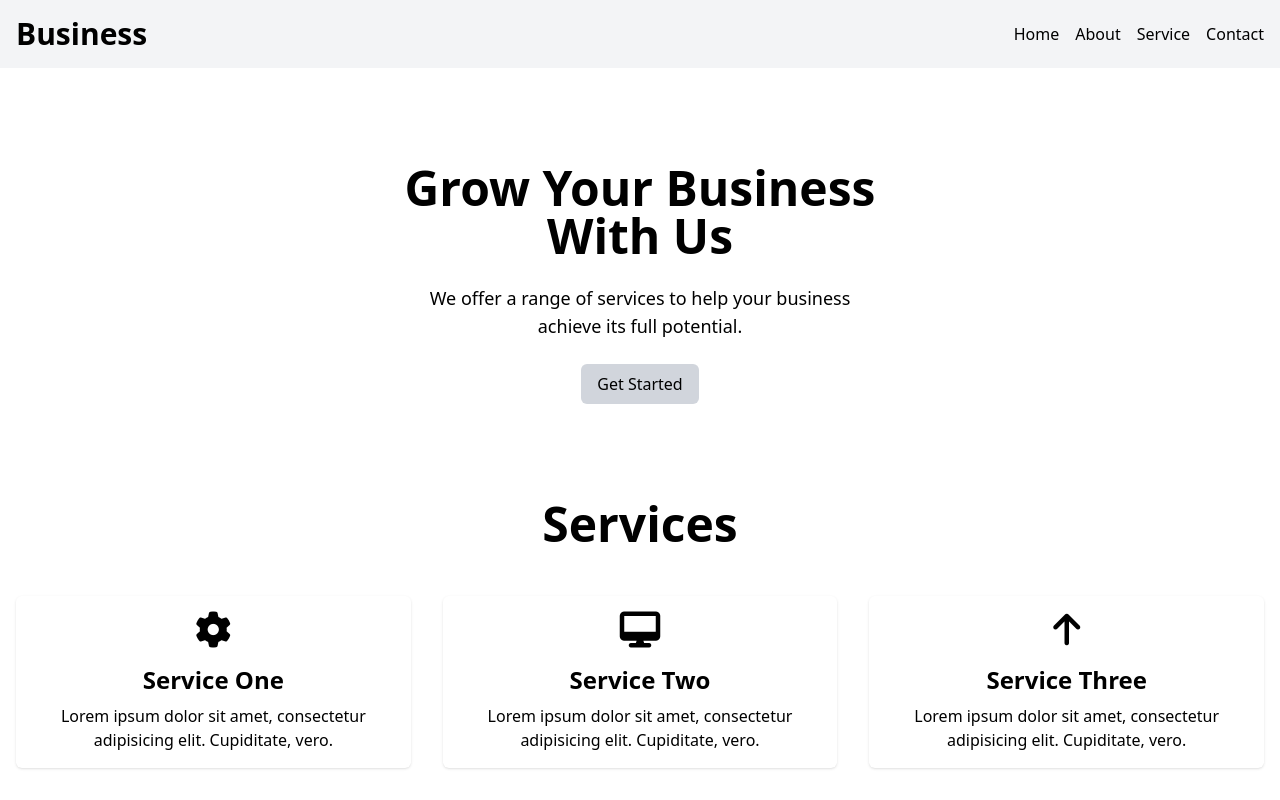
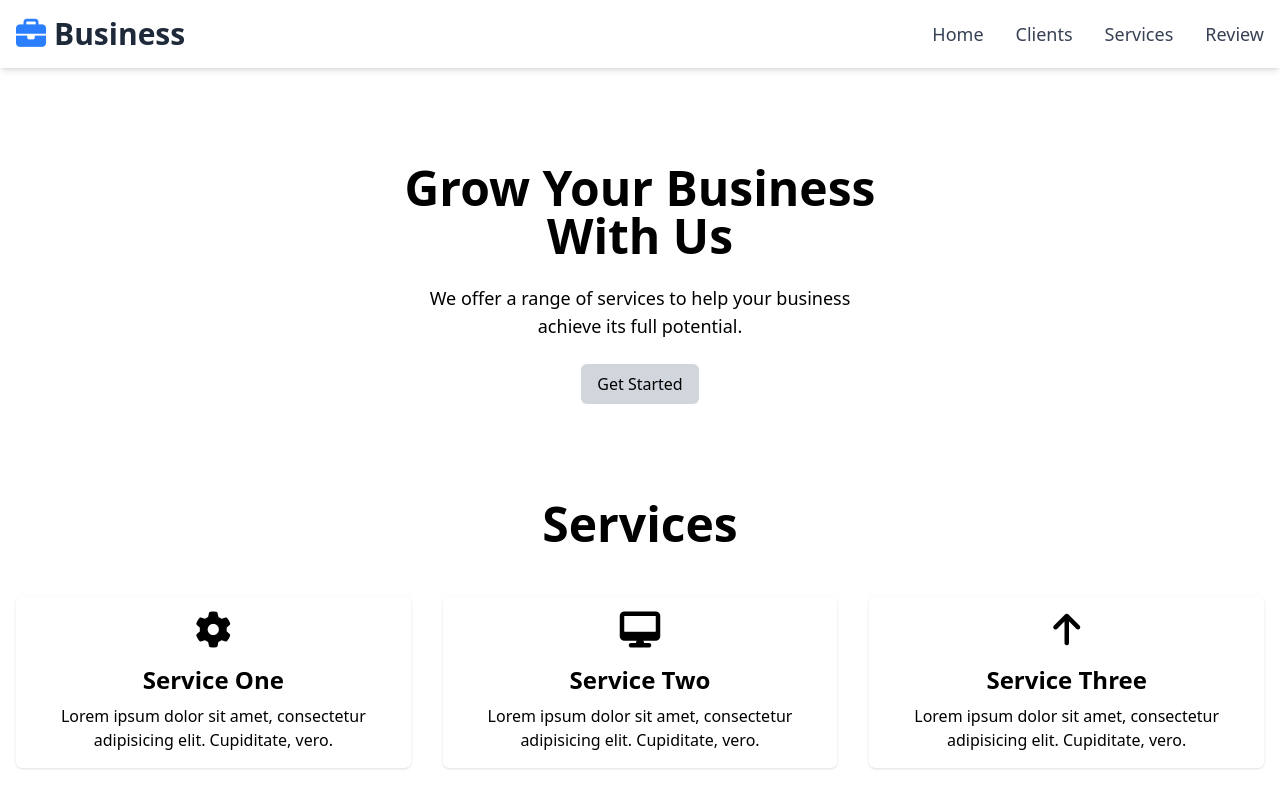
Before and after one commit to bishalghale98/Collage-Workshop, a website: page index.html in a window 1280 px wide. Shown: the top 800 px of the page. Drawn offline with Linux system fonts and the light colour scheme.

Commit message:
Refactor header navigation for improved mobile experience; enhance styling and structure in index.html and output.css

```diff
--- a/index.html
+++ b/index.html
@@ -14,38 +14,48 @@
 
 <body>
   <!-- Header -->
- <header class="bg-gray-100">
-  <div class="container mx-auto flex flex-col md:flex-row items-center justify-between p-4">
-    <h1 class="text-2xl md:text-3xl font-bold">Business</h1>
+<header class="bg-white shadow-md sticky top-0 z-50">
+  <div class="container mx-auto flex items-center justify-between p-4">
+    <!-- Logo -->
+    <div class="flex items-center gap-2">
+      <i class="fas fa-briefcase text-blue-500 text-3xl"></i>
+      <h1 class="text-2xl md:text-3xl font-bold text-gray-800">Business</h1>
+    </div>
 
-    <!-- Hamburger Checkbox -->
-    <div class="relative md:hidden">
+    <!-- Hamburger Menu (Mobile) -->
+    <div class="md:hidden">
       <input type="checkbox" id="menu-toggle" class="hidden peer" />
-      <label for="menu-toggle" class="cursor-pointer text-3xl">
+      <label for="menu-toggle" class="cursor-pointer text-3xl text-gray-700">
         <i class="fas fa-bars"></i>
       </label>
 
-      <!-- Mobile Menu -->
+      <!-- Sidebar Menu -->
       <div
-        class="absolute right-0 top-10 bg-gray-100 w-40 p-4 rounded-md shadow-md hidden peer-checked:flex flex-col gap-4 text-center">
-        <a href="/index.html" class="hover:text-blue-500">Home</a>
-        <a href="/index.html" class="hover:text-blue-500">About</a>
-        <a href="/index.html" class="hover:text-blue-500">Service</a>
-        <a href="/index.html" class="hover:text-blue-500">Contact</a>
+        class="fixed top-0 left-0 h-full w-64 bg-white shadow-lg transform -translate-x-full peer-checked:translate-x-0 transition-transform duration-300 flex flex-col p-6 gap-6 z-50">
+        <label for="menu-toggle" class="self-end text-3xl cursor-pointer">
+          <i class="fas fa-times"></i>
+        </label>
+
+        <a href="/index.html" class="text-lg font-medium hover:text-blue-500 hover:underline">Home</a>
+        <a href="#client" class="text-lg font-medium hover:text-blue-500 hover:underline">Clients</a>
+        <a href="#services" class="text-lg font-medium hover:text-blue-500 hover:underline">Services</a>
+        <a href="#review" class="text-lg font-medium hover:text-blue-500 hover:underline">Review</a>
       </div>
     </div>
 
     <!-- Desktop Menu -->
-    <nav class="hidden md:block mt-4 md:mt-0">
-      <ul class="flex flex-col md:flex-row gap-4 text-center">
-        <li><a href="/index.html" class="hover:text-blue-500">Home</a></li>
-        <li><a href="/index.html" class="hover:text-blue-500">About</a></li>
-        <li><a href="/index.html" class="hover:text-blue-500">Service</a></li>
-        <li><a href="/index.html" class="hover:text-blue-500">Contact</a></li>
+    <nav class="hidden md:block">
+      <ul class="flex gap-8 text-lg font-medium text-gray-700">
+        <li><a href="/index.html" class="hover:text-blue-500 hover:underline">Home</a></li>
+        <li><a href="#client" class="hover:text-blue-500 hover:underline">Clients</a></li>
+        <li><a href="#services" class="hover:text-blue-500 hover:underline">Services</a></li>
+        <li><a href="#review" class="hover:text-blue-500 hover:underline">Review</a></li>
       </ul>
     </nav>
   </div>
 </header>
+
+
 
 
   <!-- Main Content -->
@@ -65,7 +75,7 @@
     </section>
 
     <!-- Services Section -->
-    <section id="2ndsection" class="container mx-auto my-24 text-center px-4">
+    <section id="services" class="container mx-auto my-24 text-center px-4">
       <h1 class="text-3xl md:text-5xl font-bold mb-12">Services</h1>
       <div class="flex flex-col md:flex-row justify-around gap-8">
         <div class="p-4 rounded-md shadow hover:bg-gray-200 hover:shadow-2xl transition-all">
@@ -89,7 +99,7 @@
     </section>
 
     <!-- Clients Section -->
-    <section class="container mx-auto my-24 text-center px-4">
+    <section id="clients" class="container mx-auto my-24 text-center px-4">
       <h1 class="text-3xl md:text-5xl font-bold mb-12">Clients</h1>
       <div class="grid grid-cols-2 sm:grid-cols-4 gap-6 place-items-center">
         <img src="./Images/Clients/client1.png" alt="Mahendra Morang" title="MMAMC"
@@ -104,7 +114,7 @@
     </section>
 
     <!-- Review Section -->
-    <section class="container mx-auto my-24 text-center px-4">
+    <section id="review" class="container mx-auto my-24 text-center px-4">
       <h1 class="text-3xl md:text-5xl font-bold mb-12">Review</h1>
       <div
         class="max-w-xl mx-auto p-5 shadow hover:shadow-2xl hover:bg-gray-100 transition-all">
```
Also changed, not shown: output.css.
